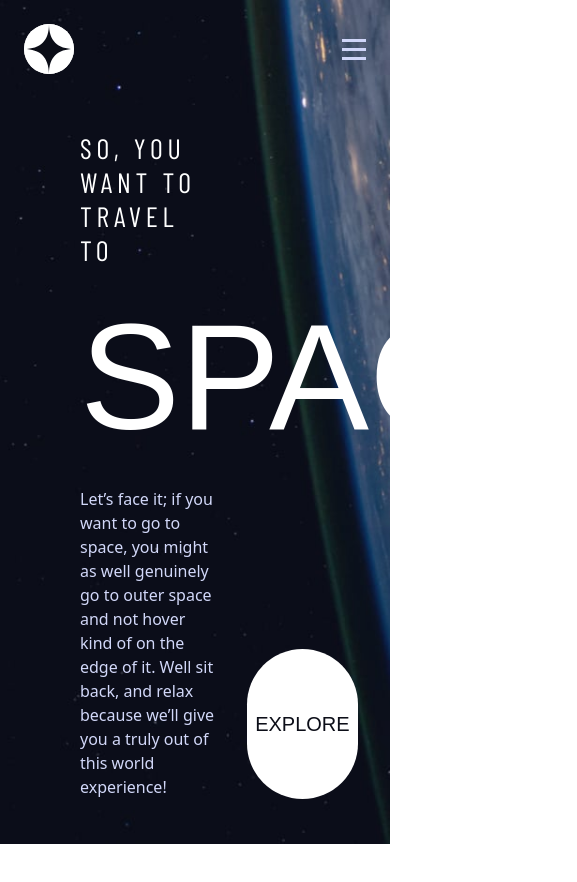
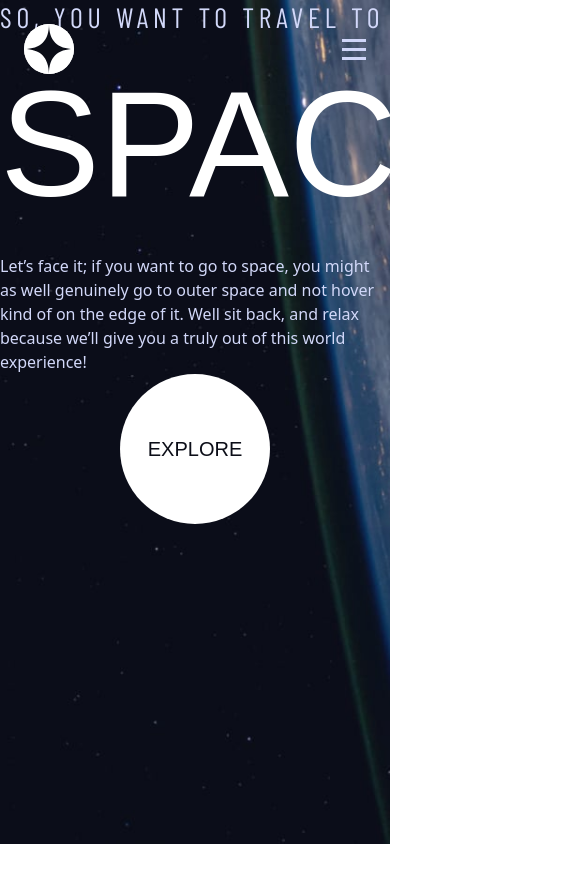
Before and after one commit to aleksandr-efimenko/space-tourism, a Next.js app: page / in a window 390 px wide. Shown: the top 882 px of the page, 577 px wide, since content can reach past the window. After the commit the page ends 844 px from the top, so only its background shows below. Built offline with nearby package versions, Linux system fonts and the light colour scheme; a web font is replaced by a local one.

Commit message:
add main page tablet screen

```diff
--- a/src/components/Layout.tsx
+++ b/src/components/Layout.tsx
@@ -9,7 +9,6 @@ import { bellefair, barlowCondensed, barlow } from '@/styles/fonts'
 import { MainMenuDesktop } from '@/components/MainMenuDesktop'
 import { useState } from 'react'
 import { MainMenuMobile } from './MainMenuMobile'
-import { AnimatePresence } from 'framer-motion'
 
 export function Layout({ children }: { children: React.ReactNode }) {
   const router = useRouter()
@@ -44,7 +43,7 @@ export function Layout({ children }: { children: React.ReactNode }) {
         closeMobileMenu={() => setMobileMenuVisible(false)}
       />
 
-      <main className=''>{children}</main>
+      <main>{children}</main>
       <BackgroundImage backgroundImage={backgroundImage} alt='background image' />
     </div>
   )
--- a/src/pages/index.tsx
+++ b/src/pages/index.tsx
@@ -4,9 +4,19 @@ import { motion } from 'framer-motion'
 export default function Home() {
   return (
     <>
-      <div className={`page-container min-h-screen w-full items-end justify-between py-[8.1875rem]`}>
+      <div
+        className={`min-h-screen
+        md:flex md:flex-col md:items-center md:justify-between md:text-center
+        md:w-[60%] md:mx-auto md:pt-[18%] md:pb-[9%]
+        lg:w-full lg:text-left lg:py-[8.1875rem] lg:grid lg:page-container lg:justify-between lg:items-end`}
+      >
         <div className='flex flex-col col-start-2 col-end-7'>
-          <motion.p animate={{ opacity: 1 }} initial={{ opacity: 0 }} transition={{ delay: 0.2 }} className='heading5'>
+          <motion.p
+            animate={{ opacity: 1 }}
+            initial={{ opacity: 0 }}
+            transition={{ delay: 0.2 }}
+            className='heading5 text-paleblue'
+          >
             SO, YOU WANT TO TRAVEL TO
           </motion.p>
           <motion.h1
@@ -27,9 +37,8 @@ export default function Home() {
             of on the edge of it. Well sit back, and relax because we’ll give you a truly out of this world experience!
           </motion.p>
         </div>
-        {/* <div className='col-start-7 col-end-9'></div> */}
         <motion.div
-          className='flex justify-end col-start-8 col-end-12'
+          className='flex justify-center col-start-8 col-end-12'
           animate={{ opacity: 1 }}
           initial={{ opacity: 0 }}
           transition={{ delay: 0.8, duration: 1 }}
--- a/src/styles/globals.css
+++ b/src/styles/globals.css
@@ -43,8 +43,6 @@
     background: rgba(255, 255, 255, 0.04);
   }
   .page-container {
-    @apply min-h-screen;
-    display: grid;
     grid-template-columns: minmax(5rem, 1fr) repeat(10, minmax(0, 1fr)) minmax(2rem, 1fr);
   }
 }
```
